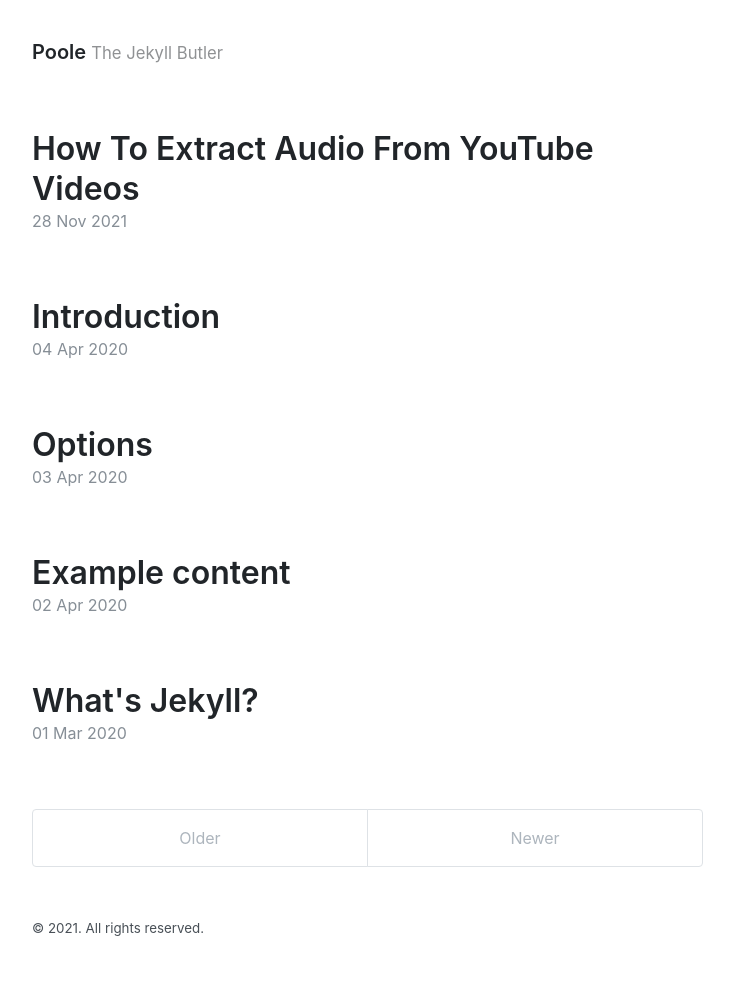
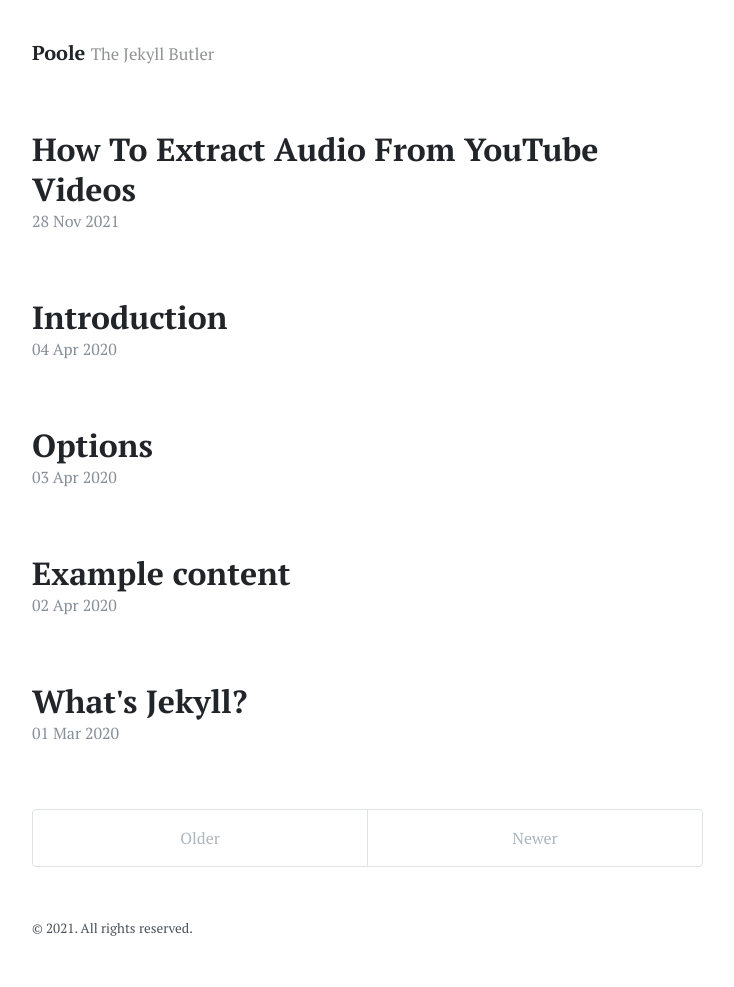
Before and after one commit to dylanhand/dev-blog, a Jekyll site: the page built from index.html, in a window 1280 px wide. Shown: the whole page, without its empty margins (272-1006 px from the left). Built offline with Jekyll 4.4.1, drawn with Linux system fonts in a browser that asks for light colours; the list of posts is cut into pages by our own code.

Commit message:
Use PT Serif font

```diff
--- a/_includes/head.html
+++ b/_includes/head.html
@@ -11,6 +11,7 @@
   </title>
 
   <link rel="stylesheet" href="{{ 'styles.css' | relative_url }}">
+  <link rel="stylesheet" href="http://fonts.googleapis.com/css?family=PT+Serif:400,400italic,700|PT+Sans:700">
   <link rel="apple-touch-icon-precomposed" sizes="144x144" href="{{ '/assets/apple-touch-icon-precomposed.png' | relative_url }}">
   <link rel="shortcut icon" href="{{ '/assets/favicon.ico' | relative_url }}">
   <link rel="alternate" type="application/atom+xml" title="{{ site.title }}" href="{{ 'atom.xml' | relative_url }}">
--- a/_sass/_type.scss
+++ b/_sass/_type.scss
@@ -4,7 +4,7 @@
 
 h1, h2, h3, h4, h5, h6 {
   margin-bottom: .5rem;
-  font-weight: 600;
+  font-weight: 700;
   line-height: 1.25;
   color: var(--heading-color);
 }
--- a/_sass/_variables.scss
+++ b/_sass/_variables.scss
@@ -26,7 +26,7 @@
   --blue-400: #4dabf7;
   --yellow-100: #fff3bf;
 
-  --body-font: -apple-system, BlinkMacSystemFont, "Segoe UI", Roboto, "Helvetica Neue", Arial, "Noto Sans", sans-serif, "Apple Color Emoji", "Segoe UI Emoji", "Segoe UI Symbol", "Noto Color Emoji";
+  --body-font: "PT Serif", Georgia, "Times New Roman", serif;
   --body-font-size: 16px;
   --body-line-height: 1.5;
   --body-color: var(--gray-700);
```
